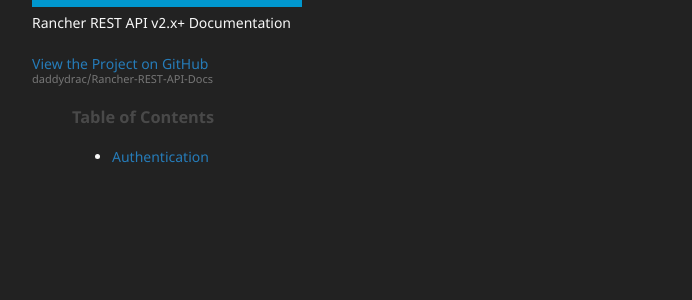
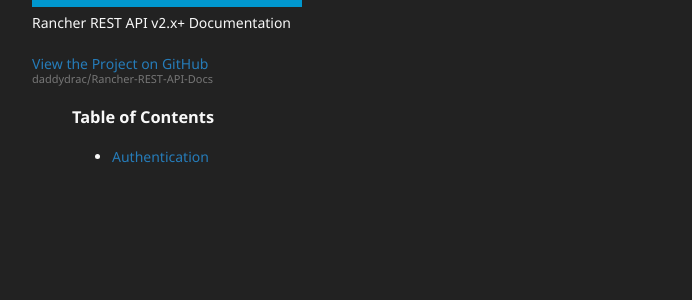
Before and after one commit to daddydrac/Rancher-REST-API-Docs, a Jekyll site: the page built from another-page.md, in a window 1280 px wide. Shown: the part 308-608 px from the top of the page, without its empty margins (178-870 px from the left). Built offline with Jekyll 4.4.1, drawn with Linux system fonts in a browser that asks for light colours; our own code applies the rules of GitHub Pages for plain Markdown files.

Commit message:
Update jekyll-theme-minimal.scss

```diff
--- a/_sass/jekyll-theme-minimal.scss
+++ b/_sass/jekyll-theme-minimal.scss
@@ -31,7 +31,7 @@ h2 {
 }
 
 h3, h4, h5, h6 {
-  color:#494949;
+  color:#f8f8f8;
 }
 
 a {
```
